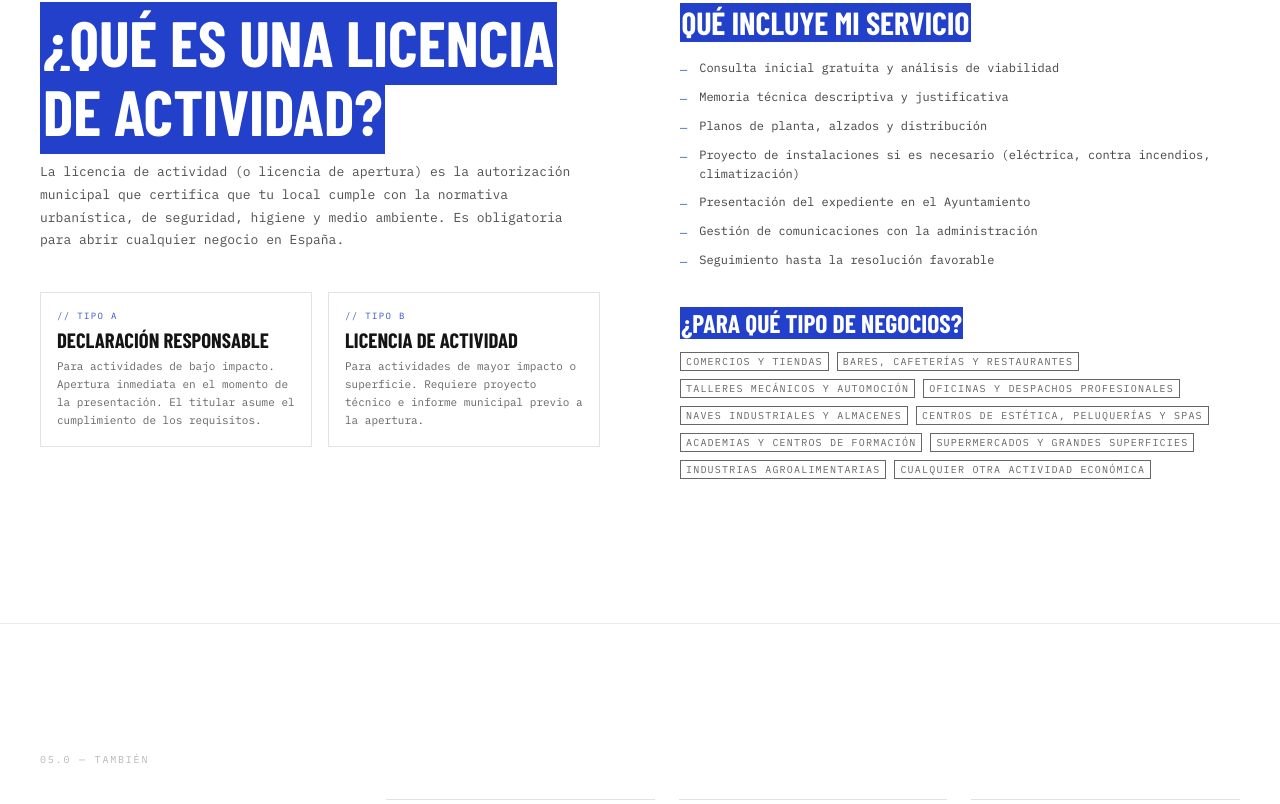
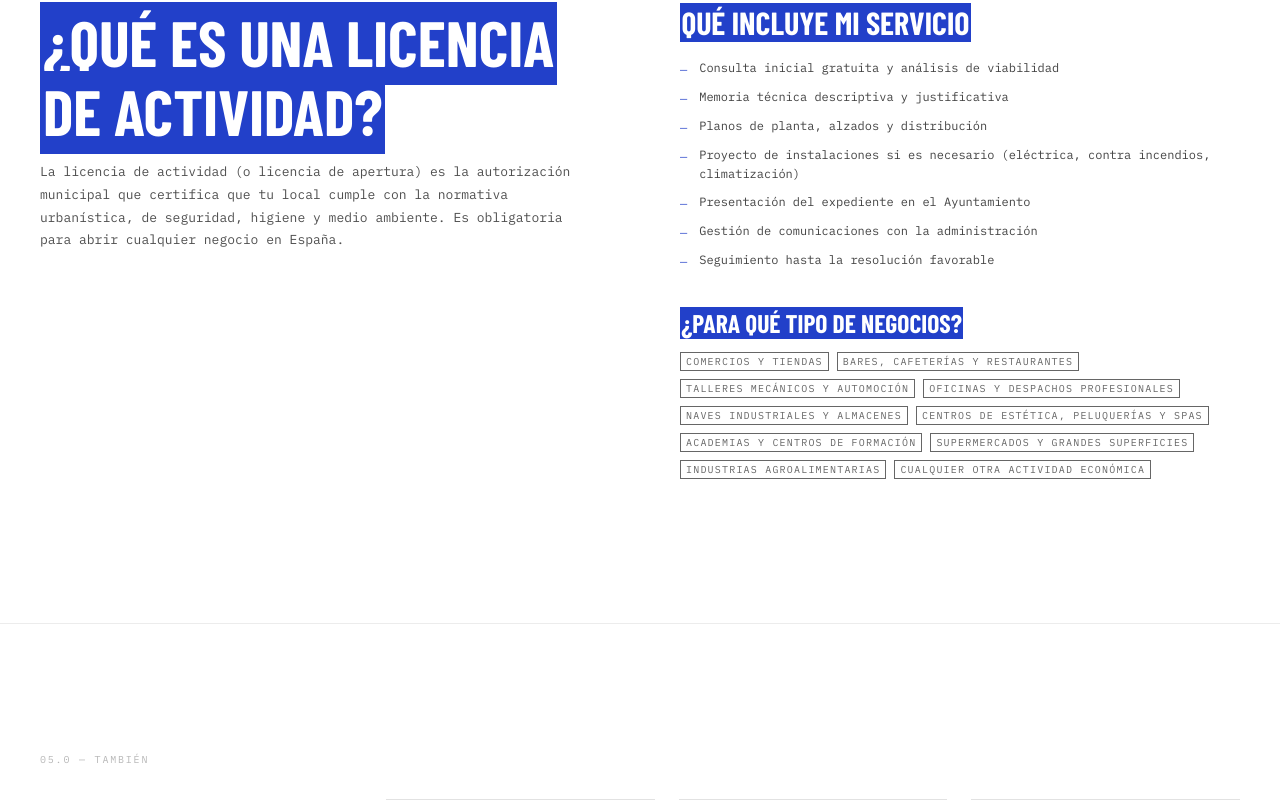
Before and after one commit to carferlopez/jose-angel-martin-portfolio, a Next.js app: page / in a window 1280 px wide. Shown: the part 1792-2596 px from the top of the page. Built offline with nearby package versions, Linux system fonts and the light colour scheme; a web font is replaced by a local one.

Commit message:
feat: remove TIPO A and TIPO B cards from Service.tsx

```diff
--- a/components/Service.tsx
+++ b/components/Service.tsx
@@ -76,48 +76,6 @@ export function Service() {
               Es obligatoria para abrir cualquier negocio en España.
             </p>
           </FadeIn>
-
-          {/* Dos tipos */}
-          <FadeIn delay={0.08}>
-            <div className="grid grid-cols-2 gap-4">
-              <div style={{ border: '1px solid rgba(20,20,20,0.12)', padding: '1rem' }}>
-                <div
-                  className="mb-2"
-                  style={{ fontFamily: 'var(--font-technical)', fontSize: 9, letterSpacing: '0.15em', color: 'var(--color-accent)', opacity: 0.9 }}
-                >
-                  // TIPO A
-                </div>
-                <div
-                  className="font-display mb-2"
-                  style={{ fontSize: '1.3rem', color: 'var(--color-ink)' }}
-                >
-                  Declaración responsable
-                </div>
-                <p style={{ fontFamily: 'var(--font-technical)', fontSize: 11, lineHeight: 1.65, opacity: 0.65 }}>
-                  Para actividades de bajo impacto. Apertura inmediata en el momento de la presentación.
-                  El titular asume el cumplimiento de los requisitos.
-                </p>
-              </div>
-              <div style={{ border: '1px solid rgba(20,20,20,0.12)', padding: '1rem' }}>
-                <div
-                  className="mb-2"
-                  style={{ fontFamily: 'var(--font-technical)', fontSize: 9, letterSpacing: '0.15em', color: 'var(--color-accent)', opacity: 0.9 }}
-                >
-                  // TIPO B
-                </div>
-                <div
-                  className="font-display mb-2"
-                  style={{ fontSize: '1.3rem', color: 'var(--color-ink)' }}
-                >
-                  Licencia de actividad
-                </div>
-                <p style={{ fontFamily: 'var(--font-technical)', fontSize: 11, lineHeight: 1.65, opacity: 0.65 }}>
-                  Para actividades de mayor impacto o superficie. Requiere proyecto técnico e informe
-                  municipal previo a la apertura.
-                </p>
-              </div>
-            </div>
-          </FadeIn>
         </div>
 
         {/* Columna derecha */}
```
